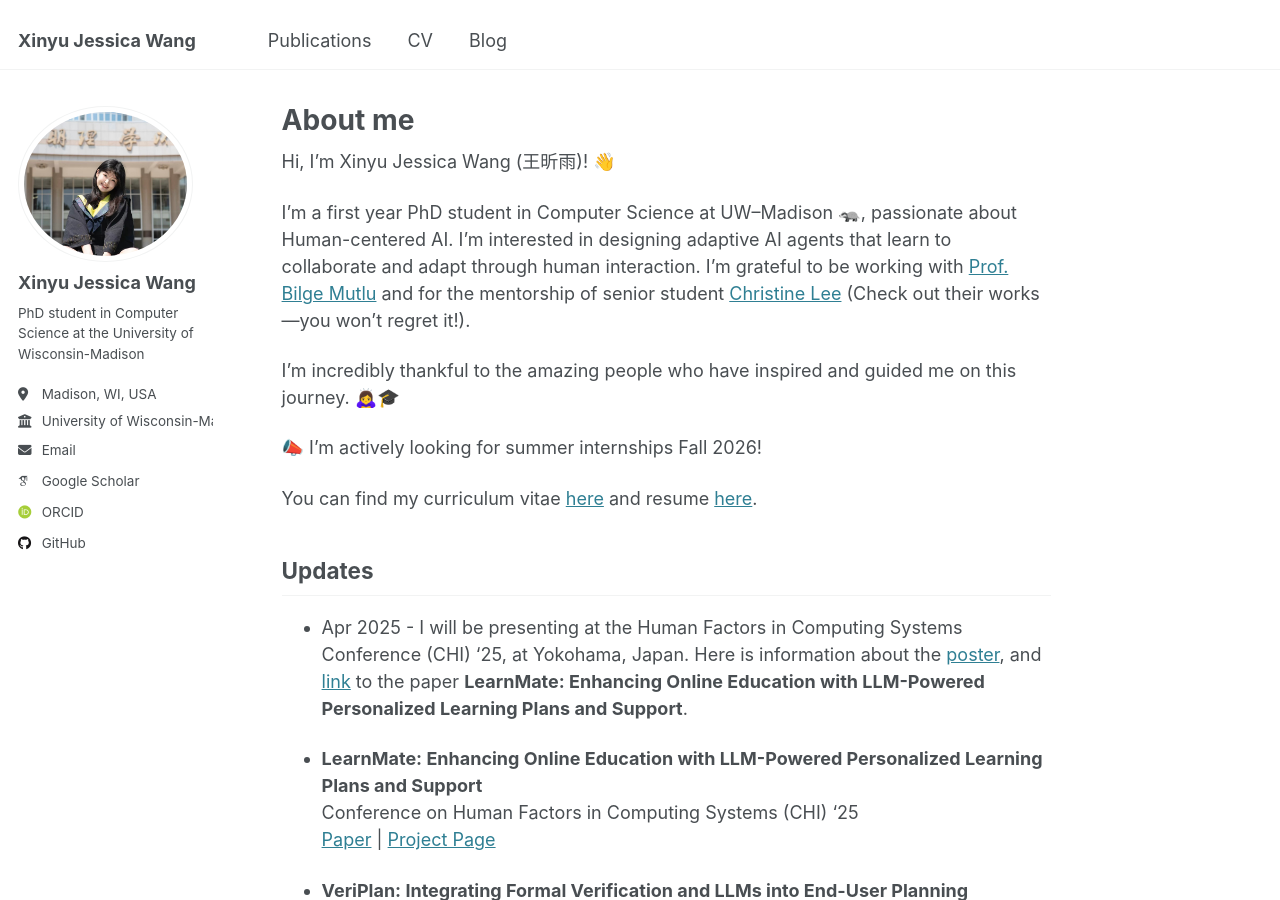
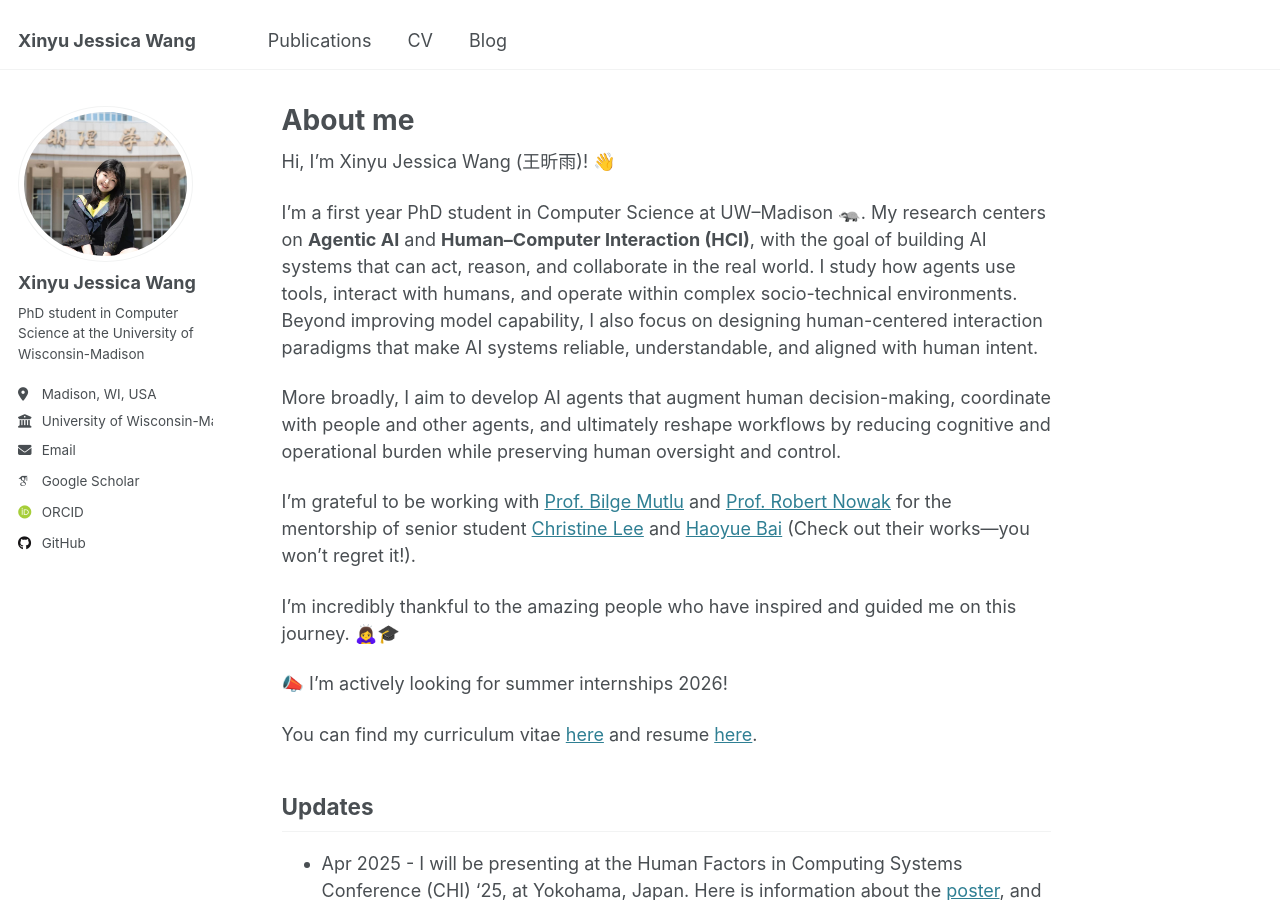
Before and after one commit to xwang2775/xwang2775.github.io, a Jekyll site: the page built from _pages/about.md, in a window 1280 px wide and 900 px high. Built offline with Jekyll 4.4.1, drawn with Linux system fonts in a browser that asks for light colours; some web fonts are replaced.

Commit message:
update 2/26/2026

```diff
--- a/_pages/about.md
+++ b/_pages/about.md
@@ -7,13 +7,17 @@ redirect_from:
   - /about.html
 ---
 
-Hi, I'm Xinyu Jessica Wang (王昕雨)! 👋
+Hi, I’m Xinyu Jessica Wang (王昕雨)! 👋
 
-I’m a first year PhD student in Computer Science at UW–Madison 🦡, passionate about Human-centered AI. I'm interested in designing adaptive AI agents that learn to collaborate and adapt through human interaction. I’m grateful to be working with [Prof. Bilge Mutlu](https://bmutlu.github.io/) and for the mentorship of senior student [Christine Lee](https://christineplee.github.io/) (Check out their works—you won’t regret it!).
+I’m a first year PhD student in Computer Science at UW–Madison 🦡. My research centers on **Agentic AI** and **Human–Computer Interaction (HCI)**, with the goal of building AI systems that can act, reason, and collaborate in the real world. I study how agents use tools, interact with humans, and operate within complex socio-technical environments. Beyond improving model capability, I also focus on designing human-centered interaction paradigms that make AI systems reliable, understandable, and aligned with human intent.
+
+More broadly, I aim to develop AI agents that augment human decision-making, coordinate with people and other agents, and ultimately reshape workflows by reducing cognitive and operational burden while preserving human oversight and control.
+
+I’m grateful to be working with [Prof. Bilge Mutlu](https://bmutlu.github.io/) and [Prof. Robert Nowak](https://nowak.ece.wisc.edu) for the mentorship of senior student [Christine Lee](https://christineplee.github.io/) and [Haoyue Bai](https://haoyuebaizju.github.io) (Check out their works—you won’t regret it!).
 
 I’m incredibly thankful to the amazing people who have inspired and guided me on this journey. 🙇‍♀️🎓
 
-📣 I’m actively looking for summer internships Fall 2026!
+📣 I’m actively looking for summer internships 2026!
 
 You can find my curriculum vitae [here](https://drive.google.com/file/d/1WoSETtpDUKVr9RmRANCWvNmj7TA8iufF/view?usp=drive_link) and resume [here](https://drive.google.com/file/d/1Ir6GZuWwl9bAq5P-yutLSYN825rxpYeT/view?usp=sharing).
 
```
Also changed, not shown: _pages/cv.md (+1 -1 lines), _config.yml (line endings or trailing spaces), 1 other file.
